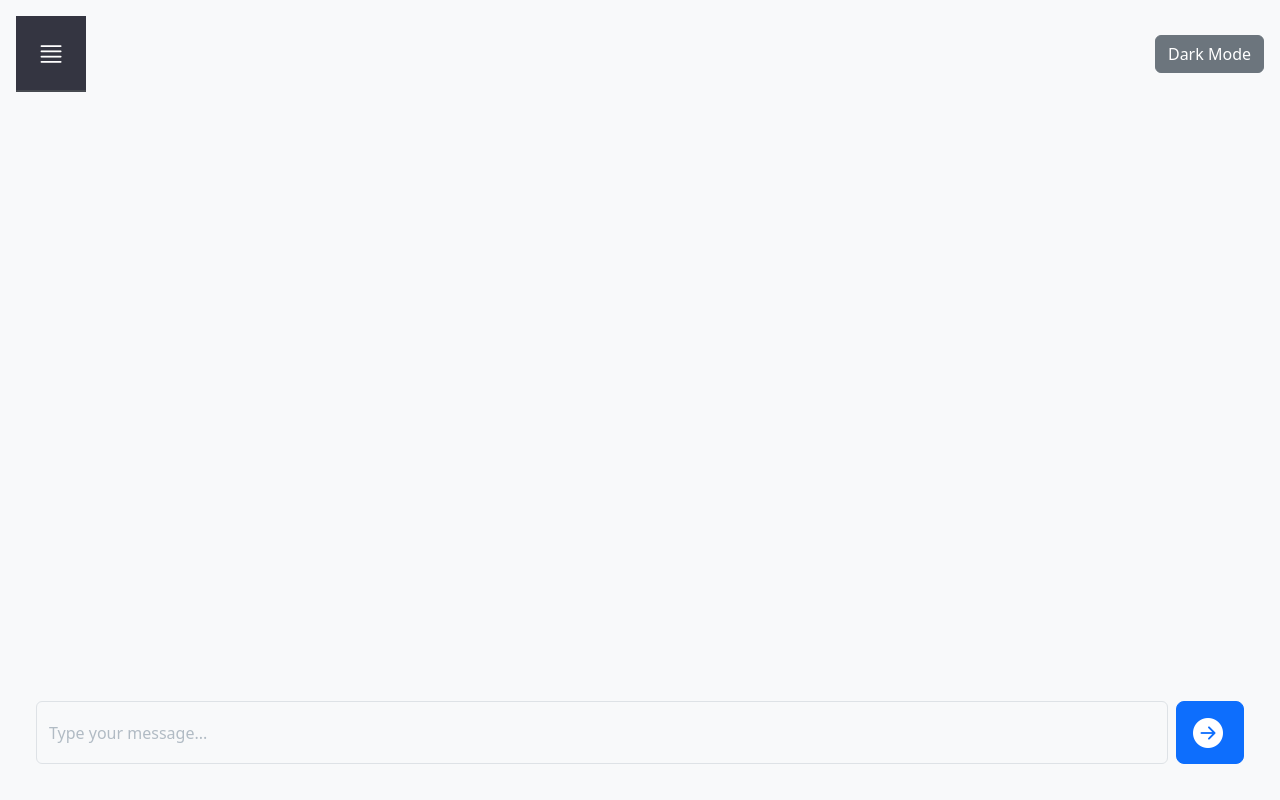
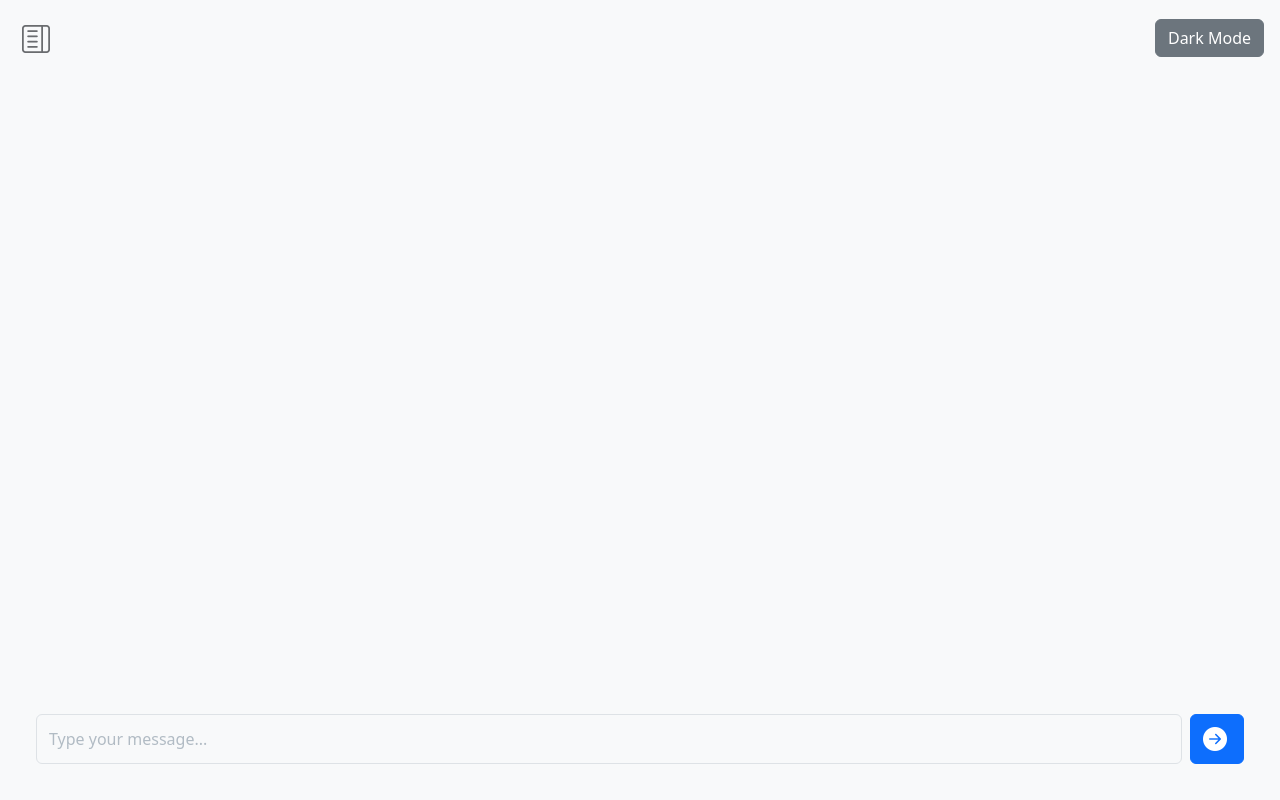
Before and after one commit to kcw00/aichatapp, a React (Vite) app in the folder frontend/: page / in a window 1280 px wide. Built offline with nearby package versions, Linux system fonts and the light colour scheme.

Commit message:
change sidebar logo

```diff
--- a/frontend/src/App.jsx
+++ b/frontend/src/App.jsx
@@ -62,17 +62,14 @@ function App() {
 
   return (
     <div className={`main-container d-flex vh-100 ${switchMode}`}>
-      <Sidebar isCollapsed={togglable}/>
+      <Sidebar isCollapsed={togglable} />
       <div className="content">
 
         <div className="d-flex flex-column flex-grow-1">
           <header className="py-3 d-flex justify-content-between align-items-center px-3">
-
-            <nav className="navbar">
-              <button className="toggler-btn" onClick={toggleSidebar}>
-                <i class="bi bi-justify"></i>
-              </button>
-            </nav>
+            <button className="toggler-btn" onClick={toggleSidebar}>
+              <i class="bi bi-layout-text-sidebar"></i>
+            </button>
             <button onClick={toggleTheme} className="btn btn-secondary ms-auto">
               {isDarkMode ? 'Light Mode' : 'Dark Mode'}
             </button>
@@ -105,8 +102,8 @@ function App() {
               onChange={(e) => setInput(e.target.value)}
               onKeyDown={(e) => e.key === 'Enter' && handleSubmit(e)} // Call handleSubmit on Enter
             />
-            <button type="submit" className="btn btn-primary btn-lg d-flex align-items-center">
-              <i className="bi bi-arrow-right-circle-fill me-1"></i> {/* Bootstrap arrow icon */}
+            <button type="submit" className="btn btn-primary d-flex align-items-center">
+              <i className="bi bi-arrow-right-circle-fill me-1"></i>
             </button>
           </form>
         </div>
--- a/frontend/src/index.css
+++ b/frontend/src/index.css
@@ -30,6 +30,8 @@ button {
 }
 .message .bg-primary {
   border-radius: 15px 15px 0px 15px;
+  background-color: #343541;
+  color: white;
 }
 .message .bg-secondary {
   border-radius: 15px 15px 15px 0px;
@@ -117,7 +119,7 @@ button {
   display: block;
   padding: 12px 20px;
   color: white;
-  font-size: 1rem;
+  font-size: 0.85rem;
   text-decoration: none;
   transition: background 0s ease-in-out;
 }
@@ -135,23 +137,17 @@ button {
   overflow-y: auto;
 }
 
-/* Navbar and Toggler Button */
-.navbar {
-  padding: 15px;
-  background: #343541;
-  border-bottom: 2px solid #474A50;
-}
-
+/* Sidebar Button */
 .toggler-btn {
   background: none;
   border: none;
-  color: white;
+  color: rgb(106, 108, 111);
   font-size: 1.75rem;
   cursor: pointer;
 }
 
 .toggler-btn:hover {
-  opacity: 0.8;
+  opacity: 0.6;
 }
 
 /* Chat area */
```
